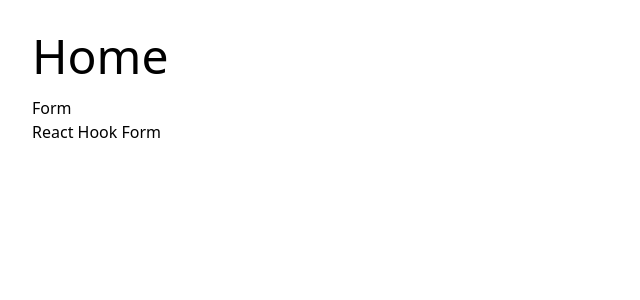
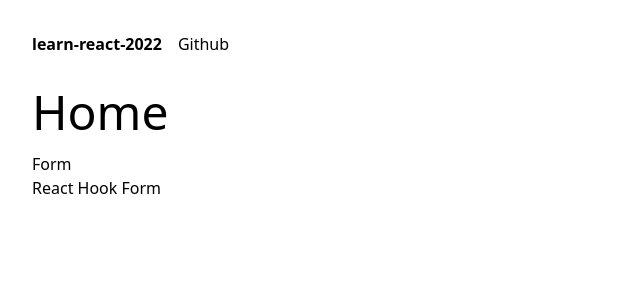
Before and after one commit to ykob/learn-react-2022, a React (Create React App) app: page / in a window 1280 px wide. Shown: the top 300 px of the page, without its empty margins (0-640 px from the left). Built offline with nearby package versions, Linux system fonts and the light colour scheme.

Commit message:
added the global header.

```diff
--- a/src/example.tsx
+++ b/src/example.tsx
@@ -6,15 +6,27 @@
 
 function App() {
   return (
-    <BrowserRouter>
-      <div className="m-8">
+    <div className="m-8">
+      <header className="flex gap-4 mb-8">
+        <div className="font-bold">learn-react-2022</div>
+        <div>
+          <a
+            href="https://github.com/ykob/learn-react-2022"
+            target="_blank"
+            rel="noreferrer"
+          >
+            Github
+          </a>
+        </div>
+      </header>
+      <BrowserRouter>
         <Routes>
           <Route path="/" element={<Home />} />
           <Route path="/form" element={<Form />} />
           <Route path="/react-hook-form" element={<ReactHookForm />} />
         </Routes>
-      </div>
-    </BrowserRouter>
+      </BrowserRouter>
+    </div>
   )
 }
 
```
